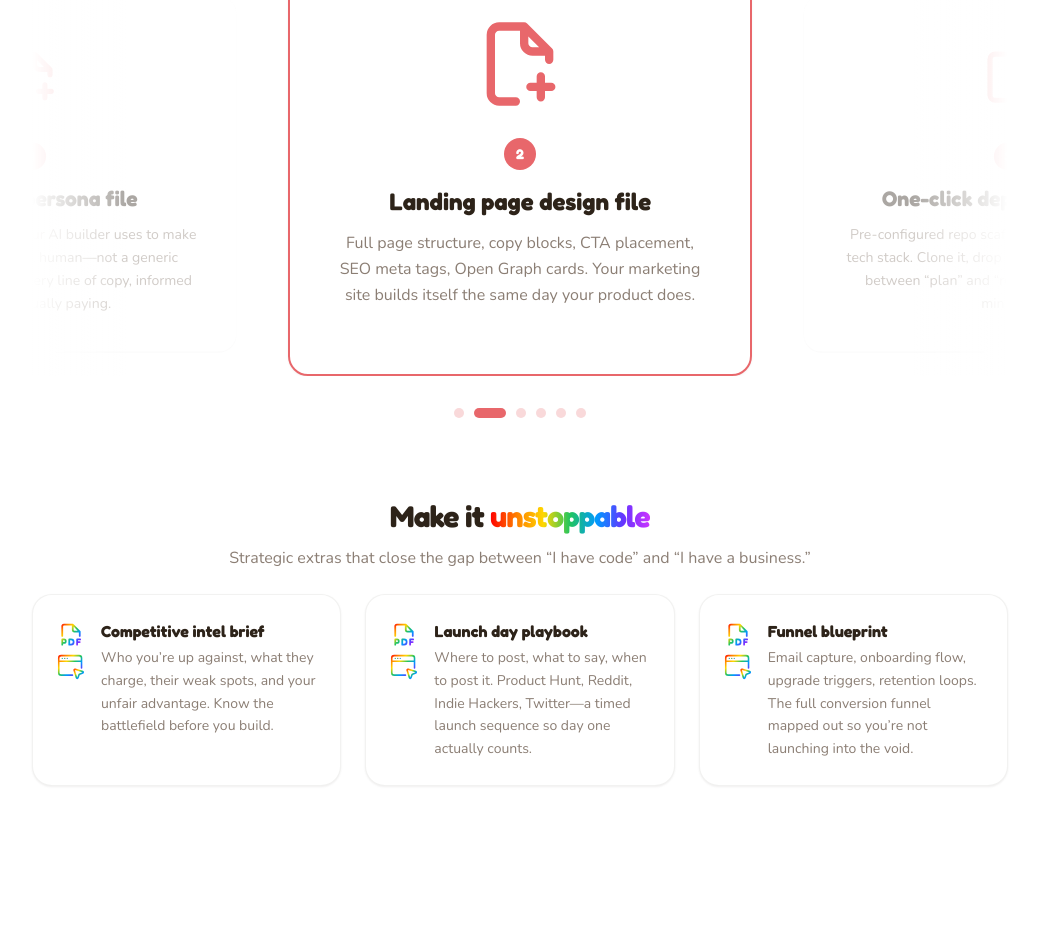
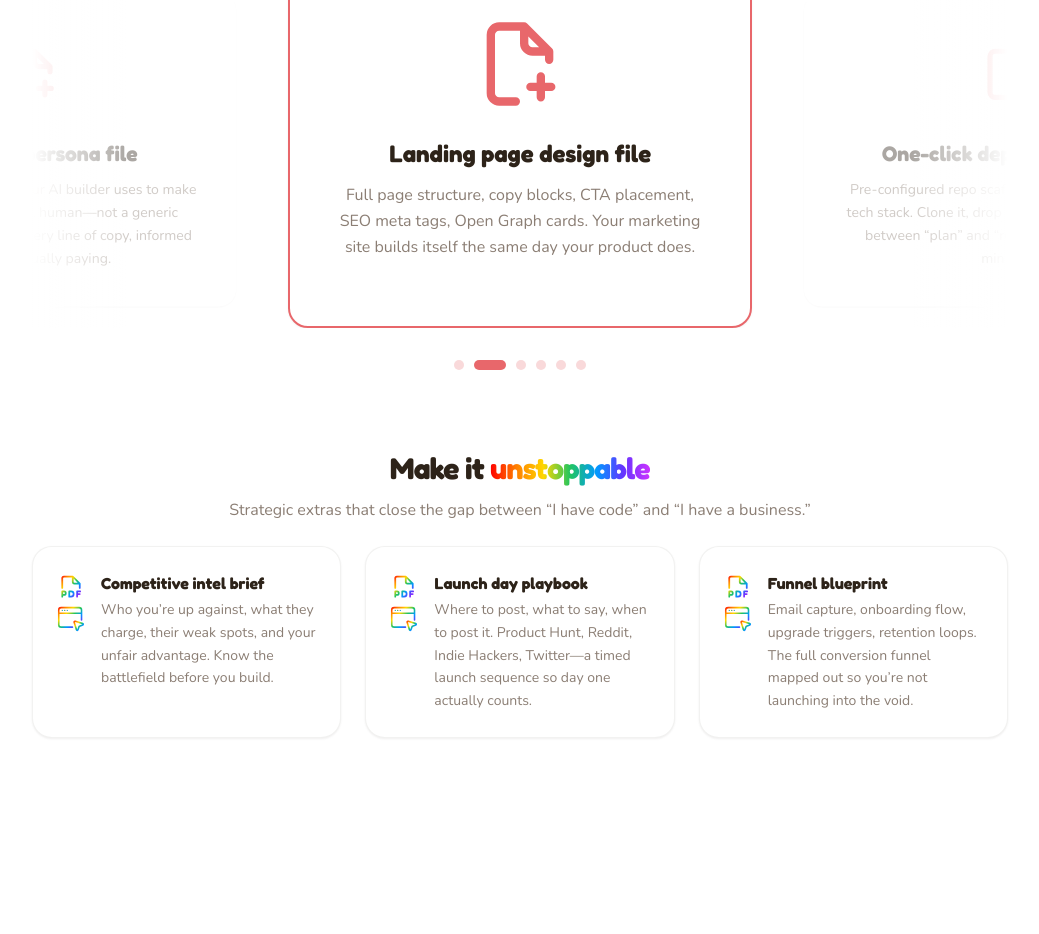
Before and after one commit to lordshua1337/cash-cow, a Next.js app: page / in a window 1280 px wide. Shown: the part 3000-3934 px from the top of the page, without its empty margins (120-1159 px from the left). Built offline with nearby package versions, Linux system fonts and the light colour scheme.

Commit message:
fix: remove number badges from carousel cards

```diff
--- a/src/components/DropInFilesCarousel.tsx
+++ b/src/components/DropInFilesCarousel.tsx
@@ -113,18 +113,6 @@ export default function DropInFilesCarousel() {
                     />
                   </motion.div>
 
-                  {/* File number badge */}
-                  <div
-                    className="inline-flex items-center justify-center w-8 h-8 rounded-full text-sm font-black mb-4"
-                    style={{
-                      background: '#E8676B',
-                      color: '#fff',
-                      fontFamily: 'var(--font-fredoka), sans-serif',
-                    }}
-                  >
-                    {i + 1}
-                  </div>
-
                   {/* Title */}
                   <h3
                     className="text-xl sm:text-2xl font-black mb-3"
```
